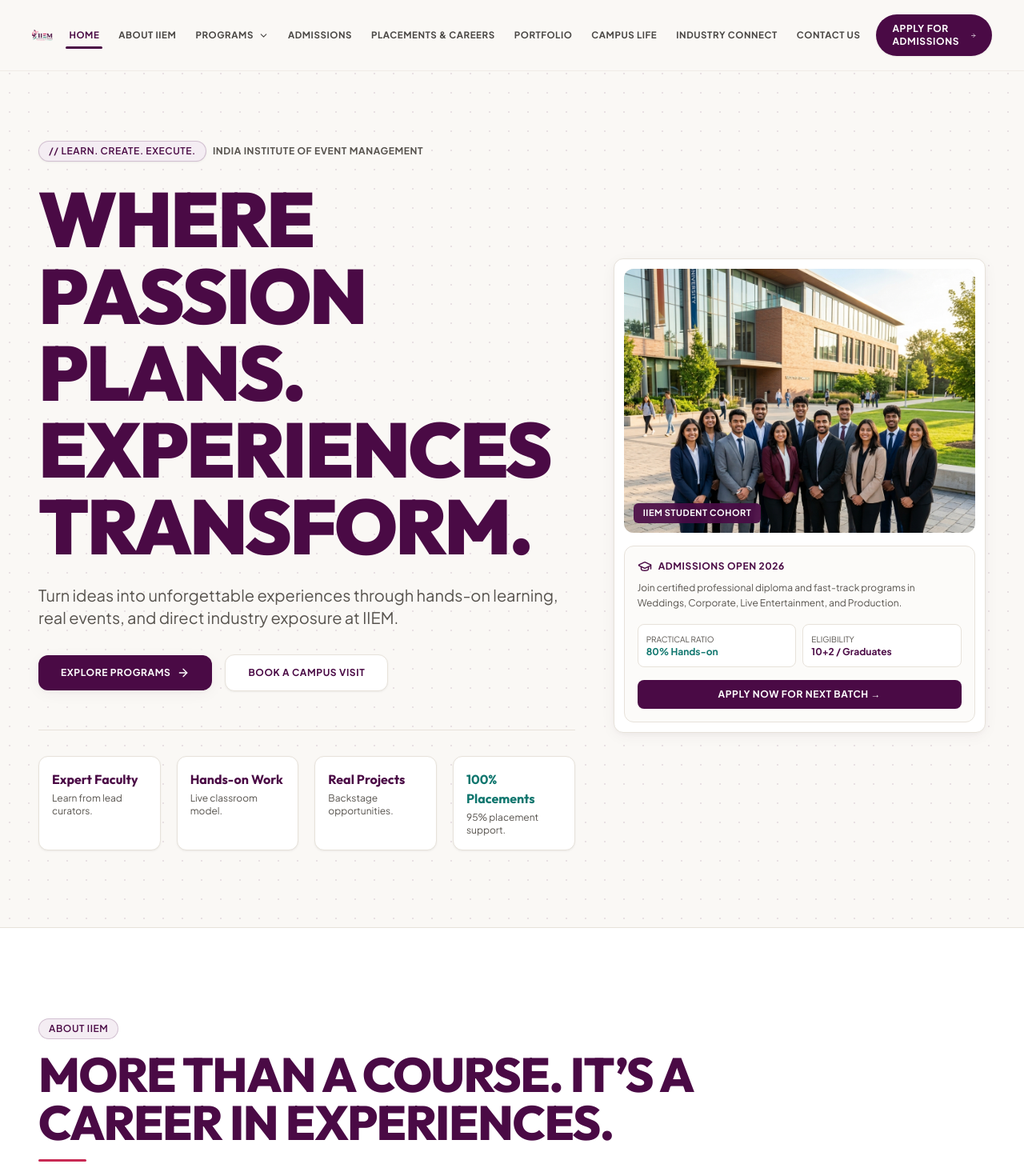
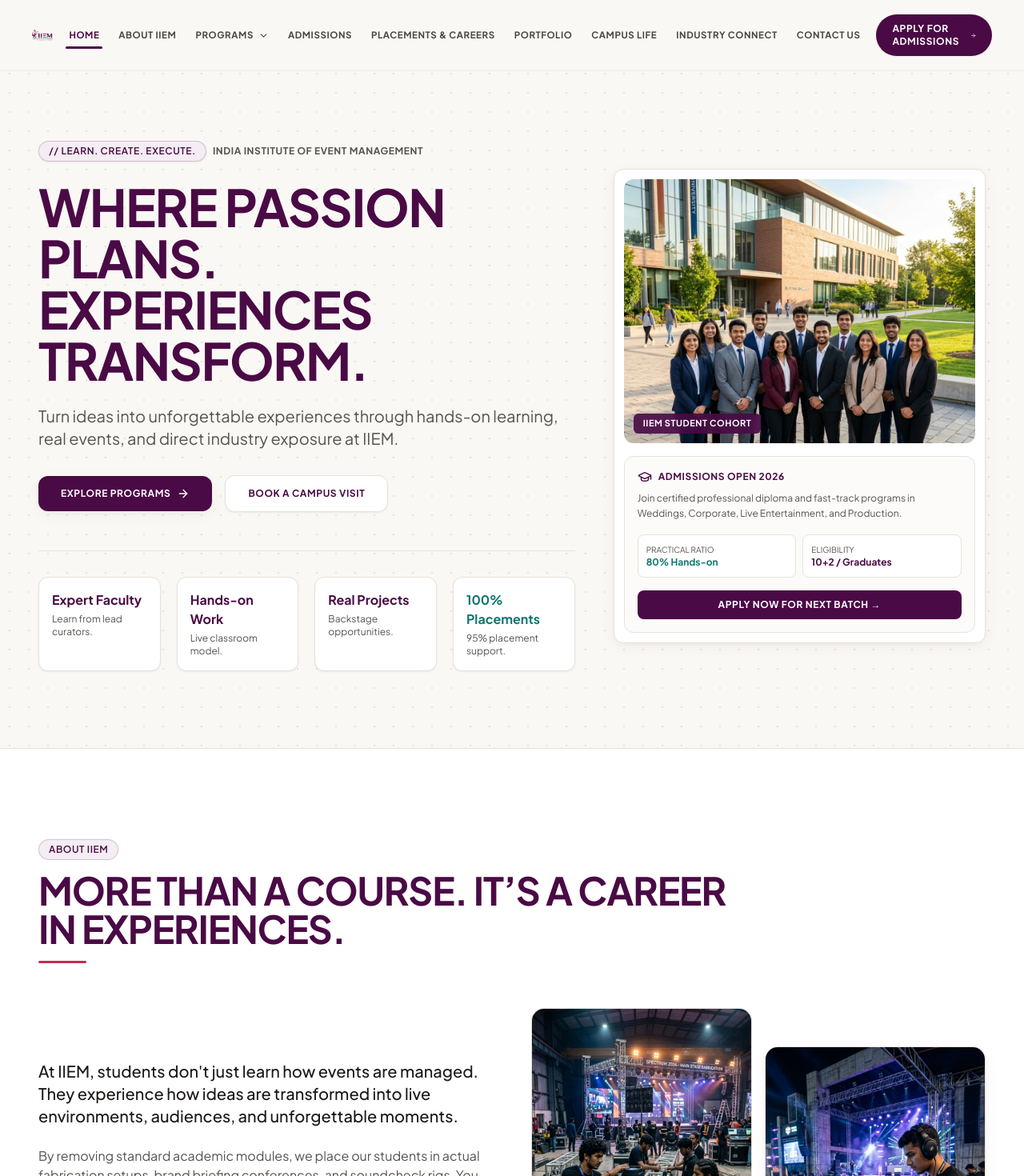
Before and after one commit to rameezwangde/iiem-v2, a React (Vite) app: page / in a window 1280 px wide. Shown: the top 1470 px of the page at 80% size. Built offline with nearby package versions, Linux system fonts and the light colour scheme.

Commit message:
feat: implement core pages including programs, curriculum details, and site navigation components

```diff
--- a/src/components/SectionHeader.jsx
+++ b/src/components/SectionHeader.jsx
@@ -33,7 +33,7 @@
         whileInView={{ opacity: 1, y: 0 }}
         viewport={{ once: true, margin: '-60px' }}
         transition={{ duration: 0.5, delay: 0.05 }}
-        className={`font-display text-3xl sm:text-4xl md:text-5xl lg:text-6xl font-extrabold tracking-tight leading-[1.05] uppercase ${
+        className={`font-display text-2xl sm:text-3xl md:text-4xl lg:text-5xl font-bold tracking-tight leading-[1.12] uppercase ${
           darkBg ? 'text-white' : 'text-brand-purple'
         }`}
       >
--- a/src/index.css
+++ b/src/index.css
@@ -23,8 +23,9 @@
   }
 
   h1, h2, h3, h4, h5, h6 {
-    font-family: Outfit, 'Plus Jakarta Sans', sans-serif;
-    letter-spacing: -0.025em;
+    font-family: 'Plus Jakarta Sans', Inter, sans-serif;
+    letter-spacing: -0.015em;
+    font-weight: 700;
     color: #4A0A45;
   }
 
--- a/src/pages/About.jsx
+++ b/src/pages/About.jsx
@@ -15,7 +15,7 @@
             <span className="badge-pill bg-brand-purpleMuted text-brand-purple border border-brand-purple/20 text-xs font-bold py-1 px-3.5 mb-6">
               // MEET IIEM
             </span>
-            <h1 className="font-display font-extrabold text-4xl sm:text-6xl md:text-7xl leading-[1.0] tracking-tight uppercase text-brand-purple mb-6">
+            <h1 className="font-display font-bold text-3xl sm:text-5xl md:text-6xl leading-[1.1] tracking-tight uppercase text-brand-purple mb-6">
               MORE THAN AN INSTITUTE.<br />
               A PLACE TO CREATE<br />
               EXPERIENCES.
--- a/src/pages/Admissions.jsx
+++ b/src/pages/Admissions.jsx
@@ -33,7 +33,7 @@
             <span className="badge-pill bg-brand-purpleMuted text-brand-purple border border-brand-purple/20 text-xs font-bold py-1 px-3.5 mb-6">
               // IIEM ADMISSIONS OPEN
             </span>
-            <h1 className="font-display font-extrabold text-4xl sm:text-6xl md:text-7xl leading-[1.0] tracking-tight uppercase text-brand-purple mb-6">
+            <h1 className="font-display font-bold text-3xl sm:text-5xl md:text-6xl leading-[1.1] tracking-tight uppercase text-brand-purple mb-6">
               START YOUR <br />
               CAREER IN EVENT MANAGEMENT.
             </h1>
--- a/src/pages/CampusLife.jsx
+++ b/src/pages/CampusLife.jsx
@@ -15,7 +15,7 @@
             <span className="badge-pill bg-brand-purpleMuted text-brand-purple border border-brand-purple/20 text-xs font-bold py-1 px-3.5 mb-6">
               // ON CAMPUS STORY
             </span>
-            <h1 className="font-display font-extrabold text-4xl sm:text-6xl md:text-7xl leading-[1.0] tracking-tight uppercase text-brand-purple mb-6">
+            <h1 className="font-display font-bold text-3xl sm:text-5xl md:text-6xl leading-[1.1] tracking-tight uppercase text-brand-purple mb-6">
               THIS IS WHERE <br />
               IDEAS COME<br />
               ALIVE.
--- a/src/pages/Contact.jsx
+++ b/src/pages/Contact.jsx
@@ -45,7 +45,7 @@
             <span className="badge-pill bg-brand-purpleMuted text-brand-purple border border-brand-purple/20 text-xs font-bold py-1 px-3.5 mb-6">
               // REACH OUT
             </span>
-            <h1 className="font-display font-extrabold text-4xl sm:text-6xl md:text-7xl leading-[1.0] tracking-tight uppercase text-brand-purple mb-6">
+            <h1 className="font-display font-bold text-3xl sm:text-5xl md:text-6xl leading-[1.1] tracking-tight uppercase text-brand-purple mb-6">
               LET’S TALK <br />
               ABOUT YOUR<br />
               FUTURE.
--- a/src/pages/Home.jsx
+++ b/src/pages/Home.jsx
@@ -64,7 +64,7 @@
                 initial={{ opacity: 0, y: 30 }}
                 animate={{ opacity: 1, y: 0 }}
                 transition={{ duration: 0.7 }}
-                className="font-display text-4xl sm:text-6xl md:text-7xl lg:text-8xl font-black leading-[0.95] tracking-tight uppercase text-brand-purple"
+                className="font-display text-3xl sm:text-5xl md:text-6xl lg:text-[64px] font-bold leading-[1.08] tracking-tight uppercase text-brand-purple"
               >
                 WHERE PASSION PLANS.<br />
                 EXPERIENCES TRANSFORM.
--- a/src/pages/IndustryConnect.jsx
+++ b/src/pages/IndustryConnect.jsx
@@ -16,7 +16,7 @@
             <span className="badge-pill bg-brand-purpleMuted text-brand-purple border border-brand-purple/20 text-xs font-bold py-1 px-3.5 mb-6">
               // RECRUITER & PARTNER INTERACTION
             </span>
-            <h1 className="font-display font-extrabold text-4xl sm:text-6xl md:text-7xl leading-[1.0] tracking-tight uppercase text-brand-purple mb-6">
+            <h1 className="font-display font-bold text-3xl sm:text-5xl md:text-6xl leading-[1.1] tracking-tight uppercase text-brand-purple mb-6">
               CONNECTED TO <br />
               THE REAL<br />
               EVENT WORLD.
--- a/src/pages/Placements.jsx
+++ b/src/pages/Placements.jsx
@@ -17,7 +17,7 @@
             <span className="badge-pill bg-brand-purpleMuted text-brand-purple border border-brand-purple/20 text-xs font-bold py-1 px-3.5 mb-6">
               // CAREER PATHWAYS
             </span>
-            <h1 className="font-display font-extrabold text-4xl sm:text-6xl md:text-7xl leading-[1.0] tracking-tight uppercase text-brand-purple mb-6">
+            <h1 className="font-display font-bold text-3xl sm:text-5xl md:text-6xl leading-[1.1] tracking-tight uppercase text-brand-purple mb-6">
               FROM CLASSROOM<br />
               TO CAREER.
             </h1>
--- a/src/pages/Portfolio.jsx
+++ b/src/pages/Portfolio.jsx
@@ -14,7 +14,7 @@
             <span className="badge-pill bg-brand-purpleMuted text-brand-purple border border-brand-purple/20 text-xs font-bold py-1 px-3.5 mb-6">
               // EXPERIENTIAL ARCHIVE
             </span>
-            <h1 className="font-display font-extrabold text-4xl sm:text-6xl md:text-7xl leading-[1.0] tracking-tight uppercase text-brand-purple mb-6">
+            <h1 className="font-display font-bold text-3xl sm:text-5xl md:text-6xl leading-[1.1] tracking-tight uppercase text-brand-purple mb-6">
               THE WORK SPEAKS<br />
               FOR ITSELF.
             </h1>
--- a/src/pages/Programs.jsx
+++ b/src/pages/Programs.jsx
@@ -36,7 +36,7 @@
             <span className="badge-pill bg-brand-purpleMuted text-brand-purple border border-brand-purple/20 text-xs font-bold py-1 px-3.5 mb-6">
               // IIEM CURRICULUM
             </span>
-            <h1 className="font-display font-extrabold text-4xl sm:text-6xl md:text-7xl leading-[1.0] tracking-tight uppercase text-brand-purple mb-6">
+            <h1 className="font-display font-bold text-3xl sm:text-5xl md:text-6xl leading-[1.1] tracking-tight uppercase text-brand-purple mb-6">
               FIND YOUR PLACE IN<br />
               THE INDUSTRY.
             </h1>
--- a/tailwind.config.js
+++ b/tailwind.config.js
@@ -33,8 +33,8 @@
         }
       },
       fontFamily: {
-        display: ['Outfit', 'Plus Jakarta Sans', 'sans-serif'],
-        sans: ['Plus Jakarta Sans', 'Inter', 'sans-serif'],
+        display: ['"Plus Jakarta Sans"', 'Inter', 'sans-serif'],
+        sans: ['"Plus Jakarta Sans"', 'Inter', 'sans-serif'],
         mono: ['ui-monospace', 'SFMono-Regular', 'Menlo', 'monospace'],
       },
       boxShadow: {
```
